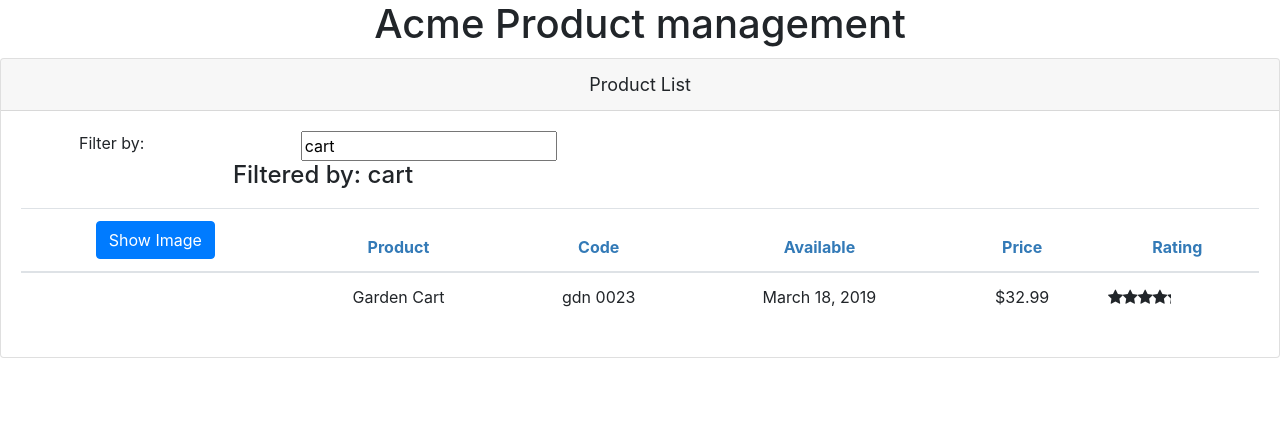
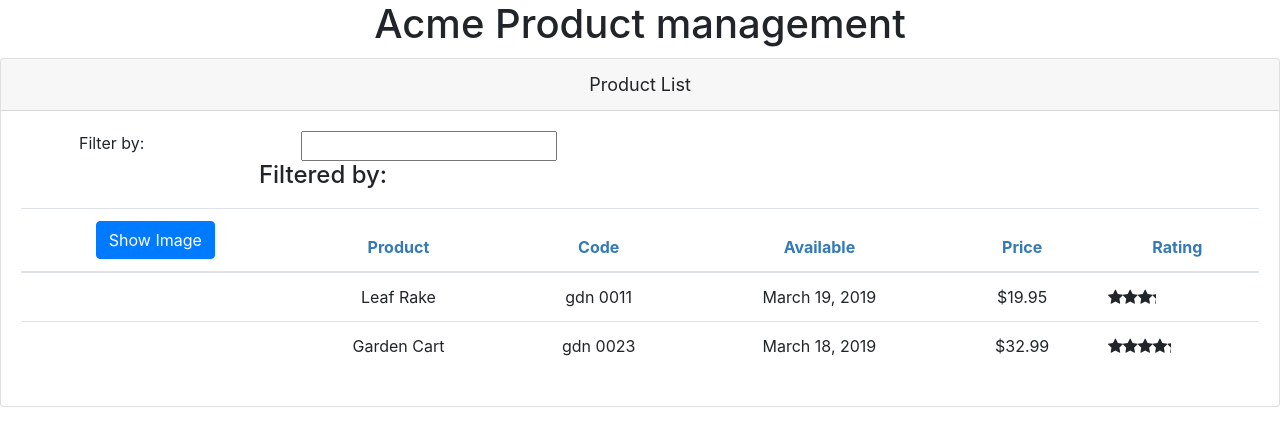
Before and after one commit to gc893/angular-productList, an Angular app: page / in a window 1280 px wide. Shown: the top 446 px of the page. Built offline with nearby package versions, Linux system fonts and the light colour scheme.

Commit message:
create Product Service

```diff
--- a/src/app/products/product-list.component.ts
+++ b/src/app/products/product-list.component.ts
@@ -1,5 +1,6 @@
 import { Component, OnInit } from '@angular/core'
 import {IProduct} from './product'
+import {ProductService} from './product.service'
 
 @Component({
     selector: 'pm-products',
@@ -10,7 +11,7 @@ export class ProductListComponent implements OnInit {
     pageTitle: string = 'Product List';
     showImage: boolean = false;
     filteredProducts: IProduct[];
-    private _listFilter: string = 'cart';
+    private _listFilter: string;
 
     get listFilter() :string {
         return this._listFilter;
@@ -19,36 +20,13 @@ export class ProductListComponent implements OnInit {
         this._listFilter = value;
         this.filteredProducts = this.listFilter ? this.performFilter(this.listFilter) : this.products;
     };
-    products: IProduct[] = [
-        {
-            "productId": 1,
-            "productName": "Leaf Rake",
-            "productCode": "GDN-0011",
-            "releaseDate": "March 19, 2019",
-            "description": "Leaf rake with 48-inch wooden handle.",
-            "price": 19.95,
-            "starRating": 3.2,
-            "imageUrl": "assets/images/leaf_rake.png"
-      },
-      {
-            "productId": 2,
-            "productName": "Garden Cart",
-            "productCode": "GDN-0023",
-            "releaseDate": "March 18, 2019",
-            "description": "15 gallon capacity rolling garden cart",
-            "price": 32.99,
-            "starRating": 4.2,
-            "imageUrl": "assets/images/garden_cart.png"
-      }
-    ];
+    products: IProduct[];
 
-    constructor() {
-        this.filteredProducts = this.products;
-        this.listFilter = 'cart';
-    };
+    constructor(private productService: ProductService) {};
 
     ngOnInit() {
-
+        this.products = this.productService.getProducts();
+        this.filteredProducts = this.products;
     };
 
     toggleImage(): void {
--- /dev/null
+++ b/src/app/products/product.service.ts
@@ -0,0 +1,33 @@
+import {Injectable} from '@angular/core'
+
+import {IProduct} from './product'
+
+@Injectable({
+    providedIn: 'root'
+})
+export class ProductService {
+    getProducts(): IProduct[] {
+        return[
+            {
+                "productId": 1,
+                "productName": "Leaf Rake",
+                "productCode": "GDN-0011",
+                "releaseDate": "March 19, 2019",
+                "description": "Leaf rake with 48-inch wooden handle.",
+                "price": 19.95,
+                "starRating": 3.2,
+                "imageUrl": "assets/images/leaf_rake.png"
+          },
+          {
+                "productId": 2,
+                "productName": "Garden Cart",
+                "productCode": "GDN-0023",
+                "releaseDate": "March 18, 2019",
+                "description": "15 gallon capacity rolling garden cart",
+                "price": 32.99,
+                "starRating": 4.2,
+                "imageUrl": "assets/images/garden_cart.png"
+          }
+        ];
+    }
+}
```
